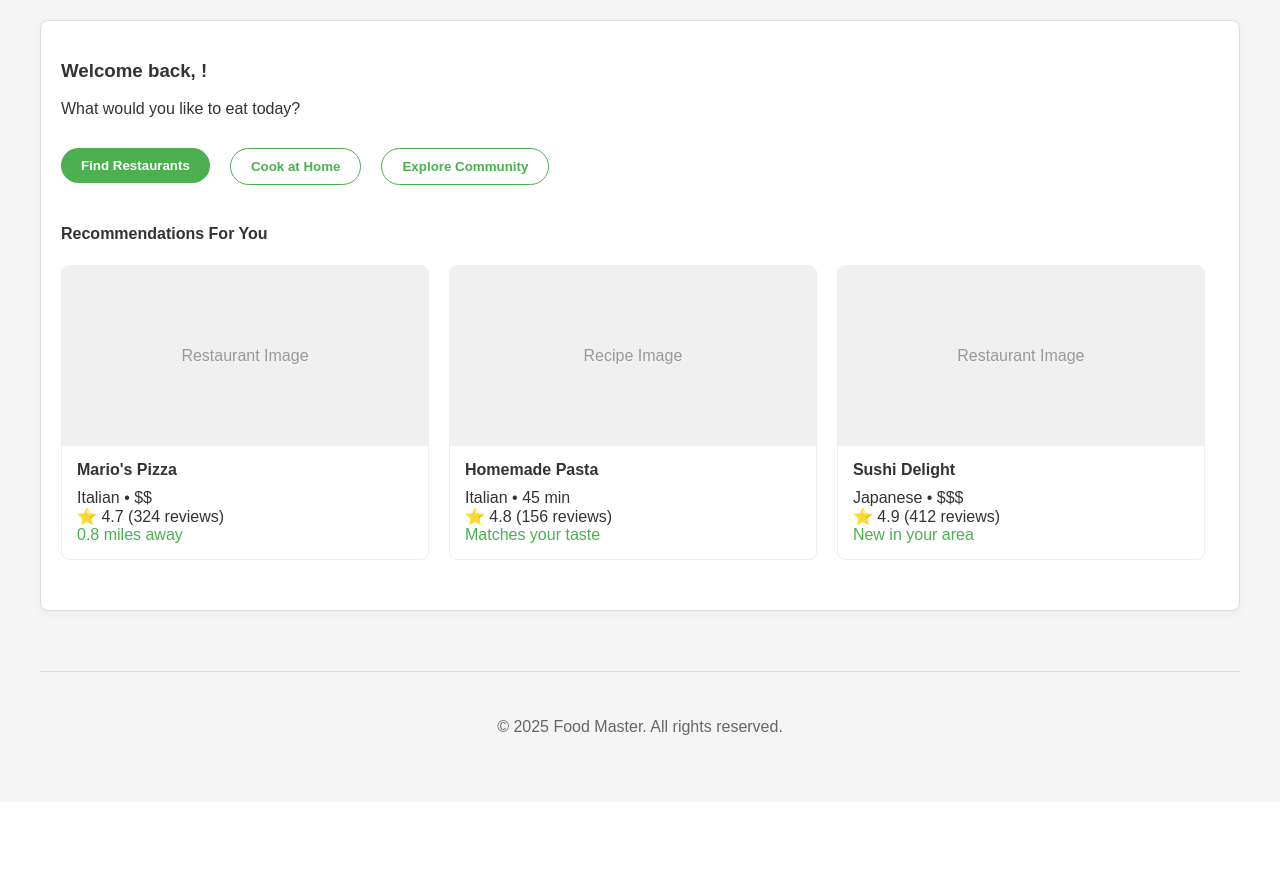
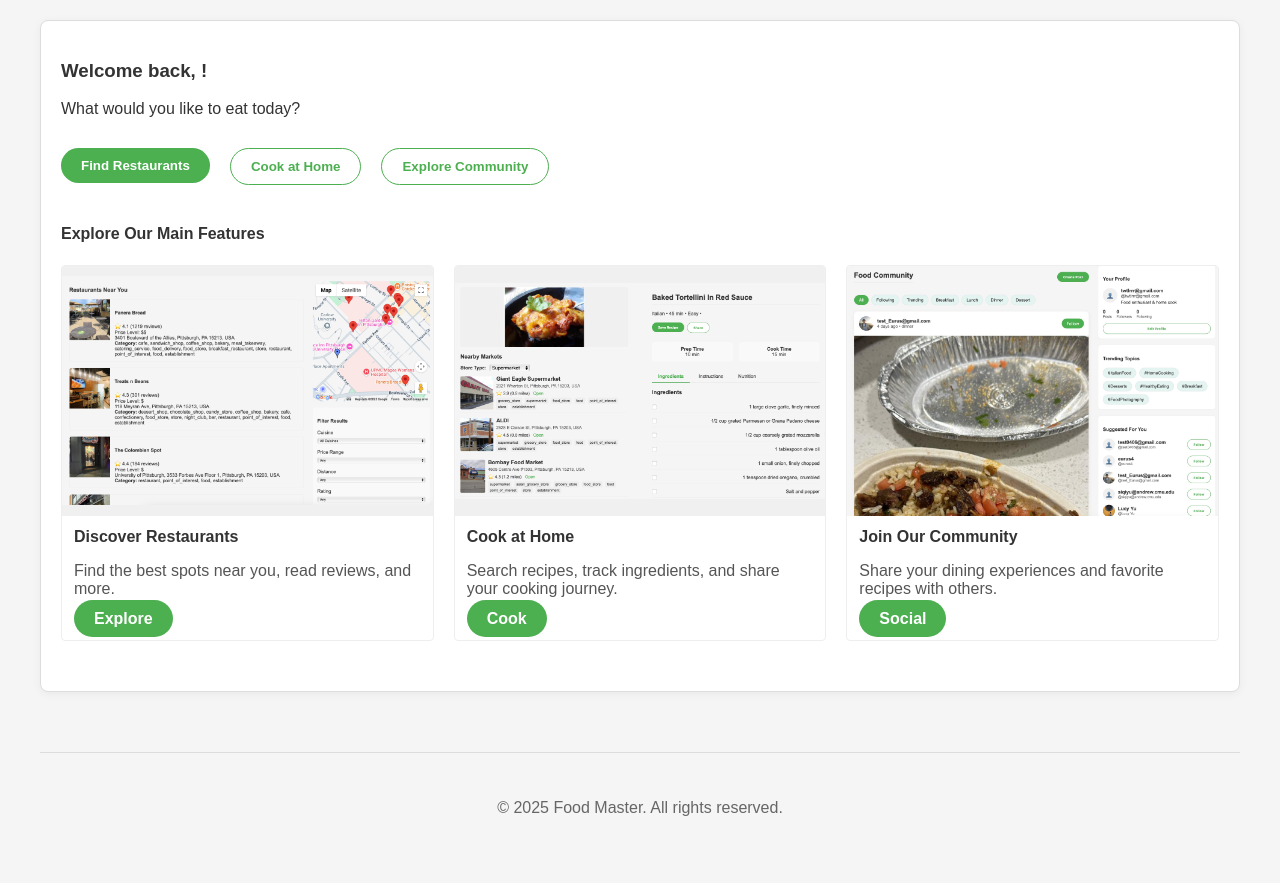
Before and after one commit to HeatherYangHui/FoodMasterWebsite, a Django app: page /dashboard/ in a window 1280 px wide. Shown: the part 91-974 px from the top of the page. Before the commit the page ends 826 px from the top, so only its background shows below. Run offline with Django 5.2, Linux system fonts and the light colour scheme; a user stored in the database is signed in; data comes from the database, SQL or seed files in the repository.

Commit message:
Add detailed pictures on the first page. Modify the Filter form in restaurant search

```diff
--- /dev/null
+++ b/foodmaster/foodmaster/static/foodmaster/dashboard_style.css
@@ -0,0 +1,123 @@
+/* Container for the features section */
+.features-section {
+  margin-bottom: 30px;
+}
+
+/* Layout for the cards: display them side by side with a 20px gap */
+.feature-content {
+  display: flex;
+  gap: 20px;
+}
+
+/* Each feature card */
+.feature-card {
+  width: 400px;
+  border: 1px solid #eee;
+  border-radius: 4px;
+  overflow: hidden;
+  display: flex;
+  flex-direction: column;
+}
+
+/* Image container for the card with fixed height and gray background */
+.feature-img-container {
+  height: 250px;
+  background-color: #f0f0f0;
+  display: flex;
+  align-items: center;
+  justify-content: center;
+  overflow: hidden;
+}
+
+/* Feature images, resized to fit the container */
+.feature-img {
+  width: 100%;
+  height: auto;
+  object-fit: cover;
+}
+
+/* Card content padding */
+.feature-caption {
+  padding: 12px;
+}
+
+/* Title inside the card content */
+.feature-title {
+  font-weight: bold;
+  margin-bottom: 8px;
+}
+
+/* Paragraph text */
+.feature-text {
+  margin-bottom: 12px;
+}
+
+.feature-btn {
+  text-decoration: none;
+}
+
+/* Container that wraps the entire filter block */
+.filter-container {
+    background-color: #f9f9f9;
+    border: 1px solid #eee;
+    border-radius: 8px;
+    padding: 16px;
+    max-width: 350px;
+  }
+
+  /* Title for the filter box */
+  .filter-title {
+    margin-top: 0;
+    margin-bottom: 1rem;
+    font-size: 1.2rem;
+    font-weight: bold;
+  }
+
+  /* Each form group (label + select) */
+  .form-group {
+    margin-bottom: 1rem;
+  }
+
+  /* Label styling */
+  .form-label {
+    display: block;
+    margin-bottom: 0.5rem;
+    font-weight: 600;
+    font-size: 1rem;
+    color: #333;
+  }
+
+  /* Select (or input) styling */
+  .form-input {
+    width: 100%;
+    padding: 0.45rem 0.5rem;
+    font-size: 1rem;
+    border: 1px solid #ccc;
+    border-radius: 4px;
+    outline: none;
+    transition: border-color 0.2s ease;
+  }
+
+  .form-input:focus {
+    border-color: #4CAF50;
+  }
+
+  /* The Submit button for filters */
+  .filter-button {
+    width: 100%;
+    padding: 0.6rem;
+    font-size: 1rem;
+    font-weight: 600;
+    cursor: pointer;
+    border-radius: 4px;
+    border: none;
+    margin-top: 10px;
+  }
+
+  .filter-button.btn.btn-primary {
+    background-color: #4CAF50; /* green */
+    color: #fff;
+  }
+  .filter-button.btn.btn-primary:hover {
+    background-color: #45a049;
+  }
--- a/foodmaster/foodmaster/static/foodmaster/styles.css
+++ b/foodmaster/foodmaster/static/foodmaster/styles.css
@@ -605,3 +605,124 @@ footer {
   color: white;
   border: none;
 }
+
+/* Container that wraps the entire filter block */
+.filter-container {
+  background-color: #f9f9f9;
+  border: 1px solid #eee;
+  border-radius: 8px;
+  padding: 16px;
+  max-width: 300px;
+}
+
+/* Title for the filter box */
+.filter-title {
+  margin-top: 0;
+  margin-bottom: 1rem;
+  font-size: 1.2rem;
+  font-weight: bold;
+}
+
+/* Each form group (label + select) */
+.form-group {
+  margin-bottom: 1rem;
+}
+
+/* Label styling */
+.form-label {
+  display: block;
+  margin-bottom: 0.5rem;
+  font-weight: 600;
+  font-size: 1rem;
+  color: #333;
+}
+
+/* Select (or input) styling */
+.form-input {
+  width: 100%;
+  padding: 0.45rem 0.5rem;
+  font-size: 1rem;
+  border: 1px solid #ccc;
+  border-radius: 4px;
+  outline: none;
+  transition: border-color 0.2s ease;
+}
+
+.form-input:focus {
+  border-color: #4CAF50;
+}
+
+/* The Submit button for filters */
+.filter-button {
+  width: 100%;
+  padding: 0.6rem;
+  font-size: 1rem;
+  font-weight: 600;
+  cursor: pointer;
+  border-radius: 4px;
+  border: none;
+  margin-top: 10px;
+}
+
+.filter-button.btn.btn-primary {
+  background-color: #4CAF50;
+  color: #fff;
+}
+.filter-button.btn.btn-primary:hover {
+  background-color: #45a049;
+}
+
+/* Container for the feature section */
+.features-section {
+  margin-bottom: 30px;
+}
+
+/* Layout for the cards: three in a row */
+.feature-content {
+  display: flex;
+  gap: 20px;
+  justify-content: center;
+}
+
+/* Each feature card styling */
+.feature-card {
+  width: 300px;
+  border: 1px solid #eee;
+  border-radius: 4px;
+  overflow: hidden;
+  display: flex;
+  flex-direction: column;
+}
+
+/* Image container: fixed height with a gray background */
+.feature-img-container {
+  height: 200px;
+  background-color: #f0f0f0;
+  display: flex;
+  align-items: center;
+  justify-content: center;
+  overflow: hidden;
+}
+
+/* Feature images – scale to fill container width while preserving aspect ratio */
+.feature-img {
+  width: 100%;
+  height: auto;
+  object-fit: cover;
+}
+
+/* Caption styling inside each card */
+.feature-caption {
+  padding: 12px;
+}
+
+.feature-caption h5 {
+  font-weight: bold;
+  margin-bottom: 8px;
+  font-size: 1.1rem;
+}
+
+.feature-caption p {
+  margin-bottom: 12px;
+  color: #555;
+}
--- a/foodmaster/foodmaster/templates/foodmaster/dashboard.html
+++ b/foodmaster/foodmaster/templates/foodmaster/dashboard.html
@@ -24,38 +24,63 @@
       </a>
     </div>
 
-    <div style="margin-bottom: 30px;">
-      <h4>Recommendations For You</h4>
-      <div class="content">
-        <div class="card">
-          <div class="card-img">Restaurant Image</div>
-          <div class="card-content">
-            <div class="card-title">Mario's Pizza</div>
-            <div>Italian • $$</div>
-            <div>⭐ 4.7 (324 reviews)</div>
-            <div style="color: #4CAF50;">0.8 miles away</div>
+    {% load static %}
+    <link rel="stylesheet" href="{% static 'foodmaster/dashboard_style.css' %}">
+    <div class="features-section">
+      <h4>Explore Our Main Features</h4>
+      <!-- Container that lines up the 3 cards side by side -->
+      <div class="feature-content">
+
+        <!-- CARD 1 -->
+        <div class="feature-card">
+          <!-- Image container: fixed height, gray background; image fits inside -->
+          <div class="feature-img-container">
+            <img
+              src="{% static 'foodmaster/restaurant_search_demo.png' %}"
+              alt="Restaurant Search Demo"
+              class="feature-img"
+            >
+          </div>
+          <!-- Card content -->
+          <div class="feature-caption">
+            <div class="feature-title">Discover Restaurants</div>
+            <p class="feature-text">Find the best spots near you, read reviews, and more.</p>
+            <a href="{% url 'restaurant_search' %}" class="btn btn-primary feature-btn">Explore</a>
           </div>
         </div>
 
-        <div class="card">
-          <div class="card-img">Recipe Image</div>
-          <div class="card-content">
-            <div class="card-title">Homemade Pasta</div>
-            <div>Italian • 45 min</div>
-            <div>⭐ 4.8 (156 reviews)</div>
-            <div style="color: #4CAF50;">Matches your taste</div>
+        <!-- CARD 2 -->
+        <div class="feature-card">
+          <div class="feature-img-container">
+            <img
+              src="{% static 'foodmaster/recipe_search_demo.png' %}"
+              alt="Recipe Search Demo"
+              class="feature-img"
+            >
+          </div>
+          <div class="feature-caption">
+            <div class="feature-title">Cook at Home</div>
+            <p class="feature-text">Search recipes, track ingredients, and share your cooking journey.</p>
+            <a href="{% url 'recipe_search' %}" class="btn btn-primary feature-btn">Cook</a>
           </div>
         </div>
 
-        <div class="card">
-          <div class="card-img">Restaurant Image</div>
-          <div class="card-content">
-            <div class="card-title">Sushi Delight</div>
-            <div>Japanese • $$$</div>
-            <div>⭐ 4.9 (412 reviews)</div>
-            <div style="color: #4CAF50;">New in your area</div>
+        <!-- CARD 3 -->
+        <div class="feature-card">
+          <div class="feature-img-container">
+            <img
+              src="{% static 'foodmaster/social_community_demo.jpeg' %}"
+              alt="Social Community Demo"
+              class="feature-img"
+            >
+          </div>
+          <div class="feature-caption">
+            <div class="feature-title">Join Our Community</div>
+            <p class="feature-text">Share your dining experiences and favorite recipes with others.</p>
+            <a href="{% url 'social_feed' %}" class="btn btn-primary feature-btn">Social</a>
           </div>
         </div>
+
       </div>
     </div>
   </div>
```
Also changed, not shown: foodmaster/foodmaster/templates/foodmaster/restaurant_search.html (+18 -20 lines), foodmaster/foodmaster/static/foodmaster/recipe_search_demo.png (added), foodmaster/foodmaster/static/foodmaster/restaurant_search_demo.png (added), foodmaster/foodmaster/static/foodmaster/social_community_demo.jpeg (added).
